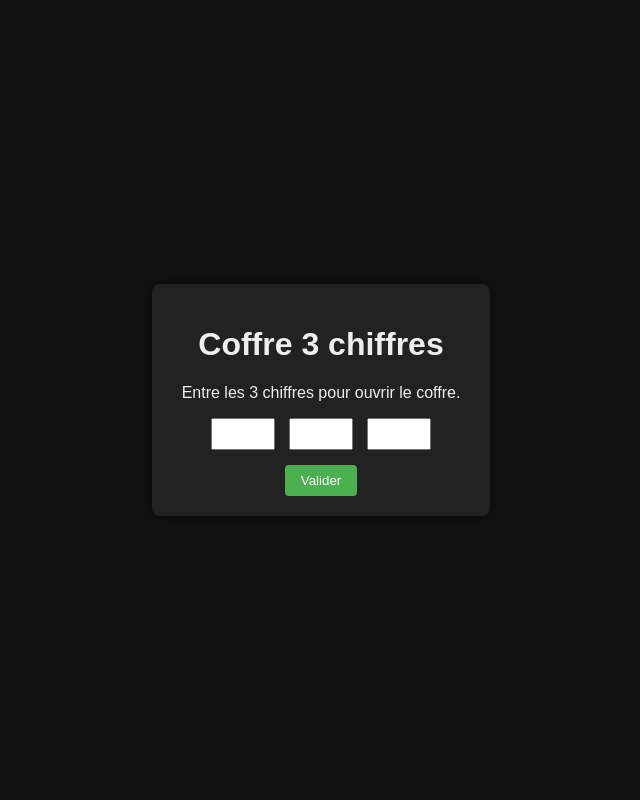
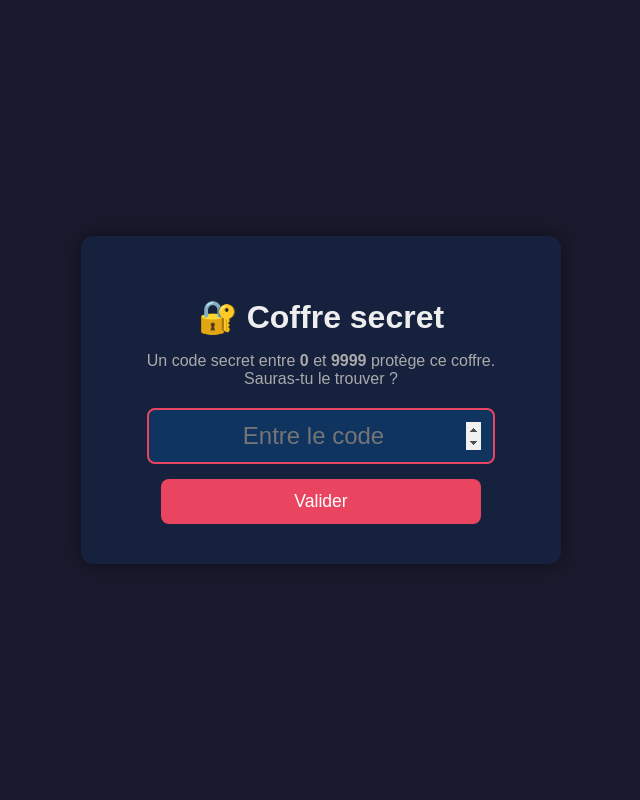
Before and after one commit to Solarfresh33/safecodegame, a Flask app: page / in a window 1280 px wide. Shown: the whole page, without its empty margins (319-959 px from the left). Run offline with Flask 3, Linux system fonts and the light colour scheme.

Commit message:
Simplifier le site pour des lycéens débutants
- app.py : un seul code secret (0-9999) et un seul champ de formulaire
- index.html : interface épurée avec un seul champ numérique
- bruteforce.py : une seule boucle for, très commentée pour les débutants

https://claude.ai/code/session_01AQqr3qaUi1SWou4aD7h6xJ

```diff
--- a/app.py
+++ b/app.py
@@ -3,28 +3,24 @@ import random
 
 app = Flask(__name__)
 
-# Code à trouver (3 chiffres)
-SECRET_A = random.randint(0, 9)
-SECRET_B = random.randint(0, 9)
-SECRET_C = random.randint(0, 9)
+# Le code secret : un nombre entre 0 et 9999
+SECRET = random.randint(0, 9999)
 
-@app.route("/", methods=["GET"])
+@app.route("/")
 def index():
     return render_template("index.html")
 
 @app.route("/check", methods=["POST"])
 def check():
     try:
-        a = int(request.form.get("a", -1))
-        b = int(request.form.get("b", -1))
-        c = int(request.form.get("c", -1))
+        code = int(request.form.get("code", -1))
     except ValueError:
-        return render_template("index.html", error="Format invalide.")
+        return render_template("index.html", error="Entre un nombre entier.")
 
-    if a == SECRET_A and b == SECRET_B and c == SECRET_C:
+    if code == SECRET:
         return render_template("win.html")
     else:
-        return render_template("index.html", error="Mauvaise combinaison, réessaie !")
+        return render_template("index.html", error="Mauvais code, réessaie !")
 
 if __name__ == "__main__":
     app.run(debug=True)
--- a/templates/index.html
+++ b/templates/index.html
@@ -2,11 +2,11 @@
 <html lang="fr">
 <head>
     <meta charset="UTF-8">
-    <title>Coffre 3 chiffres</title>
+    <title>Coffre secret</title>
     <style>
         body {
             font-family: Arial, sans-serif;
-            background: #111;
+            background: #1a1a2e;
             color: #eee;
             display: flex;
             justify-content: center;
@@ -15,50 +15,70 @@
             margin: 0;
         }
         .box {
-            background: #222;
-            padding: 20px 30px;
-            border-radius: 8px;
+            background: #16213e;
+            padding: 40px;
+            border-radius: 12px;
             text-align: center;
-            box-shadow: 0 0 10px rgba(0,0,0,0.6);
+            box-shadow: 0 0 20px rgba(0,0,0,0.5);
+            max-width: 400px;
+            width: 90%;
+        }
+        h1 {
+            font-size: 2rem;
+            margin-bottom: 10px;
+        }
+        p {
+            color: #aaa;
+            margin-bottom: 20px;
         }
         input[type="number"] {
-            width: 50px;
-            padding: 5px;
-            margin: 0 5px;
+            width: 80%;
+            padding: 12px;
+            font-size: 1.5rem;
             text-align: center;
-            font-size: 1rem;
+            border: 2px solid #444;
+            border-radius: 8px;
+            background: #0f3460;
+            color: #fff;
+            outline: none;
+        }
+        input[type="number"]:focus {
+            border-color: #e94560;
         }
         button {
-            margin-top: 15px;
-            padding: 8px 16px;
-            background: #4caf50;
+            display: block;
+            width: 80%;
+            margin: 15px auto 0;
+            padding: 12px;
+            font-size: 1.1rem;
+            background: #e94560;
             border: none;
-            border-radius: 4px;
+            border-radius: 8px;
             color: #fff;
             cursor: pointer;
         }
         button:hover {
-            background: #45a049;
+            background: #c73652;
         }
         .error {
-            color: #e74c3c;
-            margin-top: 10px;
+            color: #e94560;
+            margin-top: 15px;
+            font-weight: bold;
         }
     </style>
 </head>
 <body>
 <div class="box">
-    <h1>Coffre 3 chiffres</h1>
-    <p>Entre les 3 chiffres pour ouvrir le coffre.</p>
+    <h1>🔐 Coffre secret</h1>
+    <p>Un code secret entre <strong>0</strong> et <strong>9999</strong> protège ce coffre.<br>
+       Sauras-tu le trouver ?</p>
     <form method="post" action="/check">
-        <input type="number" name="a" min="0" max="9" required>
-        <input type="number" name="b" min="0" max="9" required>
-        <input type="number" name="c" min="0" max="9" required>
-        <br>
+        <input type="number" name="code" min="0" max="9999"
+               placeholder="Entre le code" required autofocus>
         <button type="submit">Valider</button>
     </form>
     {% if error %}
-        <p class="error">{{ error }}</p>
+        <p class="error">❌ {{ error }}</p>
     {% endif %}
 </div>
 </body>
```
Also changed, not shown: bruteforce.py (+23 -13 lines).
